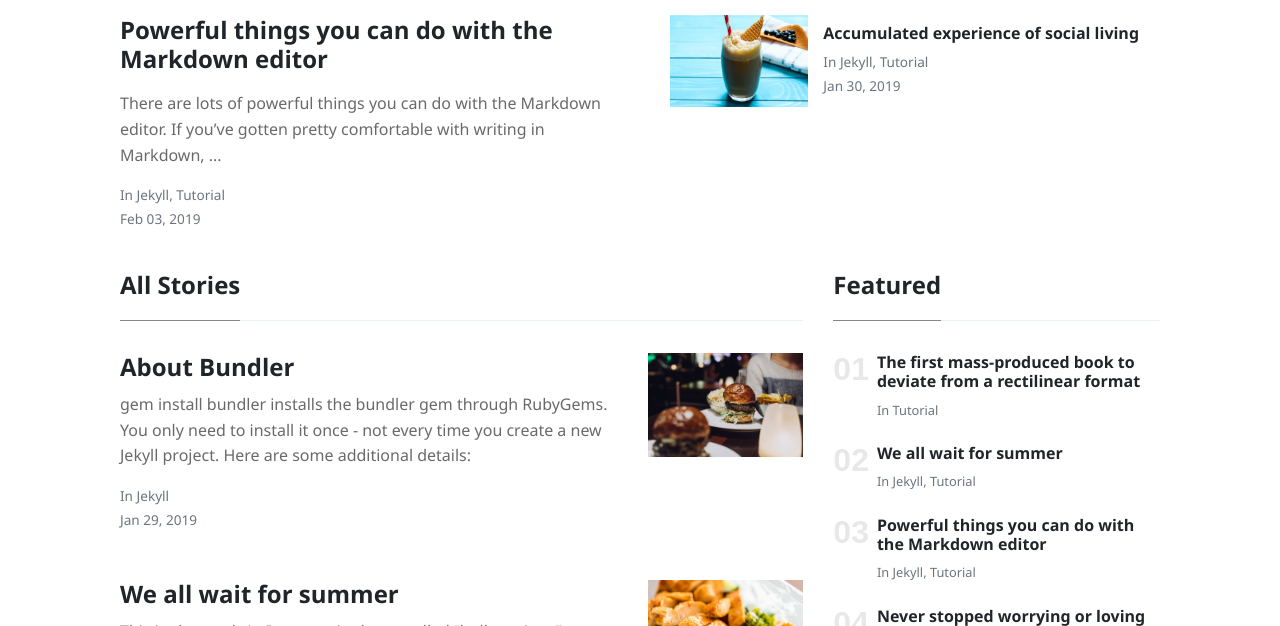
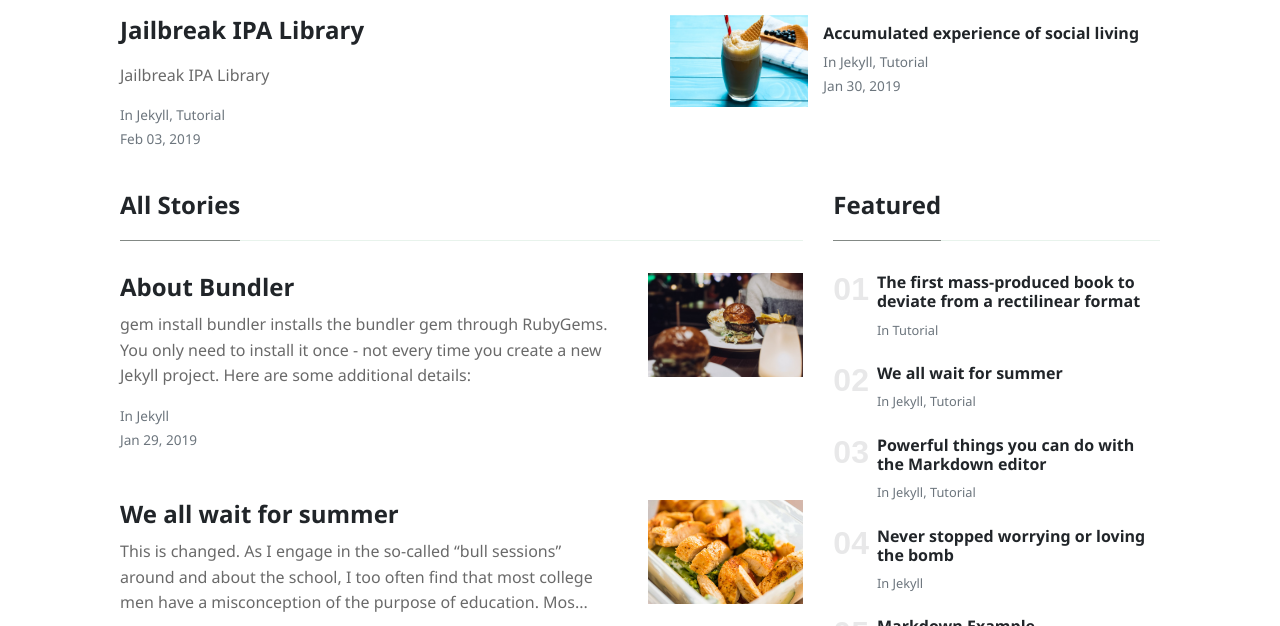
Before and after one commit to Gamedoper/Gamedoperarchives.github.io, a Jekyll site: the page built from index.html, in a window 1280 px wide and 900 px high, cut to the strip 274-900 px from the top of the window. Built offline with Jekyll 4.4.1, drawn with Linux system fonts in a browser that asks for light colours; nearby versions of some CDN libraries; the list of posts is cut into pages by our own code; some of the changed lines change nothing that is shown; some of the changed text lies outside the part shown.

Commit message:
Update 2019-02-03-powerful-things-markdown-editor.md

````diff
--- a/_posts/2019-02-03-powerful-things-markdown-editor.md
+++ b/_posts/2019-02-03-powerful-things-markdown-editor.md
@@ -1,48 +1,59 @@
 ---
 layout: post
-title:  "Powerful things you can do with the Markdown editor"
-author: jane
+title:  "Jailbreak IPA Library"
+author: Gamedoper
 categories: [ Jekyll, tutorial ]
 image: https://images.unsplash.com/photo-1528784351875-d797d86873a1?ixlib=rb-1.2.1&auto=format&fit=crop&w=750&q=80
 tags: [summer]
 ---
-There are lots of powerful things you can do with the Markdown editor. If you've gotten pretty comfortable with writing in Markdown, then you may enjoy some more advanced tips about the types of things you can do with Markdown!
-
-As with the last post about the editor, you'll want to be actually editing this post as you read it so that you can see all the Markdown code we're using.
 
 
-## Special formatting
+# Jailbreak IPA Library
 
-As well as bold and italics, you can also use some other special formatting in Markdown when the need arises, for example:
-
-+ ~~strike through~~
-+ ==highlight==
-+ \*escaped characters\*
+! List of Ipa's for Jailbreak Latest to oldest.  Page will be updated when developers release the Jailbreak.
+!Jailbreak your phone at your own Risk.
 
 
-## Writing code blocks
+# Files
 
-There are two types of code elements which can be inserted in Markdown, the first is inline, and the other is block. Inline code is formatted by wrapping any word or words in back-ticks, `like this`. Larger snippets of code can be displayed across multiple lines using triple back ticks:
+|Supports | Name          | OS         | Download  |
+|:-------- |----------------------------- |:-----------------------:| -------------------------:    |
+|iOS 13 - iOS 12.3 | Checkra1n beta 0.9.6  | Mac   | [Download](http://www.mediafire.com/file/c6gks004epkf1gg/checkra1n_beta_0.9.6.dmg/file) |
+|iOS 12 - iOS 12.4 | Chimera Jailbreak v1.3.9  | IPA   | [Download](http://www.mediafire.com/file/rup14fsx0s3ckjj/Chimera_v1.3.9-12.0-12.4.zip/file) |
+|iOS 11 - iOS 11.4.1| Electra Jailbreak v1.3.2  | IPA   | [Download](http://www.mediafire.com/file/oselrxnn5hkb1d9/electra_v1.3.2.ipa/file) |
+|iOS 11 - iOS 12.4.1| unc0ver Jailbreak v3.7.0 b3  | IPA| [Download](http://www.mediafire.com/file/ww86f1wv6fgijwu/unc0ver-v3.8.0.b1.ipa/file) |
+|iOS 10 Beta 7 | Yalu Jailbreak  | IPA| [Download](http://www.mediafire.com/file/ud8i3nr7e4pr76q/yalu102.ipa/file) |
+|iOS 10 - 1.0 RC8| Double H3lix Jailbreak  | IPA| [Download](http://www.mediafire.com/file/tpi7mgjtbop0dgy/doubleH3lix-RC8.ipa/file) |
+|iOS 10.3 - iOS 10.3.3| g0blin Jailbreak 1.0 RC2 | IPA| [Download](http://www.mediafire.com/file/tmdu5s8vt5uv9bz/g0blin_rc2.ipa/file) |
+|10.0.1 - 10.3.4| H3lix Jailbreak 1.0 RC6  | IPA| [Download](http://www.mediafire.com/file/ss952mm5sk6r2py/h3lix-RC6.ipa/file) |
+|10.2.1 - Beta 2r1| Saigon Jailbreak  | IPA| [Download](http://www.mediafire.com/file/lruta337kxrs4um/Saigon_beta2.ipa/file) |
+|iOS 9.2 - iOS 9.3.3| Pangu Jailbreak 1.1  | IPA| [Download](http://www.mediafire.com/file/g48tesenzlq6f5k/pangu_v1.1.ipa/file) |
+|iOS 9.3.5 | Phoenix Jailbreak 5.0  | IPA| [Download](http://www.mediafire.com/file/w5miayuauf6pk4s/Phoenix5.ipa/file) |
+|iOS 8 | EtasonJB Jailbreak 1.0 RC5  | IPA| [Download](http://www.mediafire.com/file/bpkgq1k38beelvc/etason.ipa/file) |
 
-```
-.my-link {
-    text-decoration: underline;
-}
-```
+--------------------
 
-If you want to get really fancy, you can even add syntax highlighting using Rouge.
+**How to install Jailbreak with Cydia Impactor:**
+
+Step 1: Download the  Jailbreak IPA file onto your computer.
+
+Step 2: Download Cydia Impactor from[  \[here\]](http://www.cydiaimpactor.com/).
+
+Step 3: Connect your device to your computer using a USB cable.
+
+Step 4: Open Cydia Impactor.
+
+Step 5: Drag and drop the IPA file downloaded in Step 1 onto Cydia Impactor
+
+Step 6: Cydia Impactor will ask for your Apple ID and password, which is verified with Apple only and is used to sign the IPA file. If you’re not comfortable providing it, then create an alternative Apple ID and use that instead.
+
+Step 7: After the app is installed, go to Settings -> General -> Profiles (or “Device Management” / “Profiles & Device Management”). Find the profile with your Apple ID and open it.
+
+Step 8: Tap on the Trust button.
+
+Step 9: Now open the app and enjoy it.
 
 
-![walking]({{ site.baseurl }}/assets/images/8.jpg)
+**Jailbreaker Developers List -- God Of Apple tweakers  [Here](https://en.wikipedia.org/wiki/IOS_jailbreaking)**
 
-## Reference lists
-
-The quick brown jumped over the lazy.
-
-Another way to insert links in markdown is using reference lists. You might want to use this style of linking to cite reference material in a Wikipedia-style. All of the links are listed at the end of the document, so you can maintain full separation between content and its source or reference.
-
-## Full HTML
-
-Perhaps the best part of Markdown is that you're never limited to just Markdown. You can write HTML directly in the Markdown editor and it will just work as HTML usually does. No limits! Here's a standard YouTube embed code as an example:
-
-<p><iframe style="width:100%;" height="315" src="https://www.youtube.com/embed/Cniqsc9QfDo?rel=0&amp;showinfo=0" frameborder="0" allowfullscreen></iframe></p>
+#iosjailbreak #apple #jailbreakipalibrary
````
